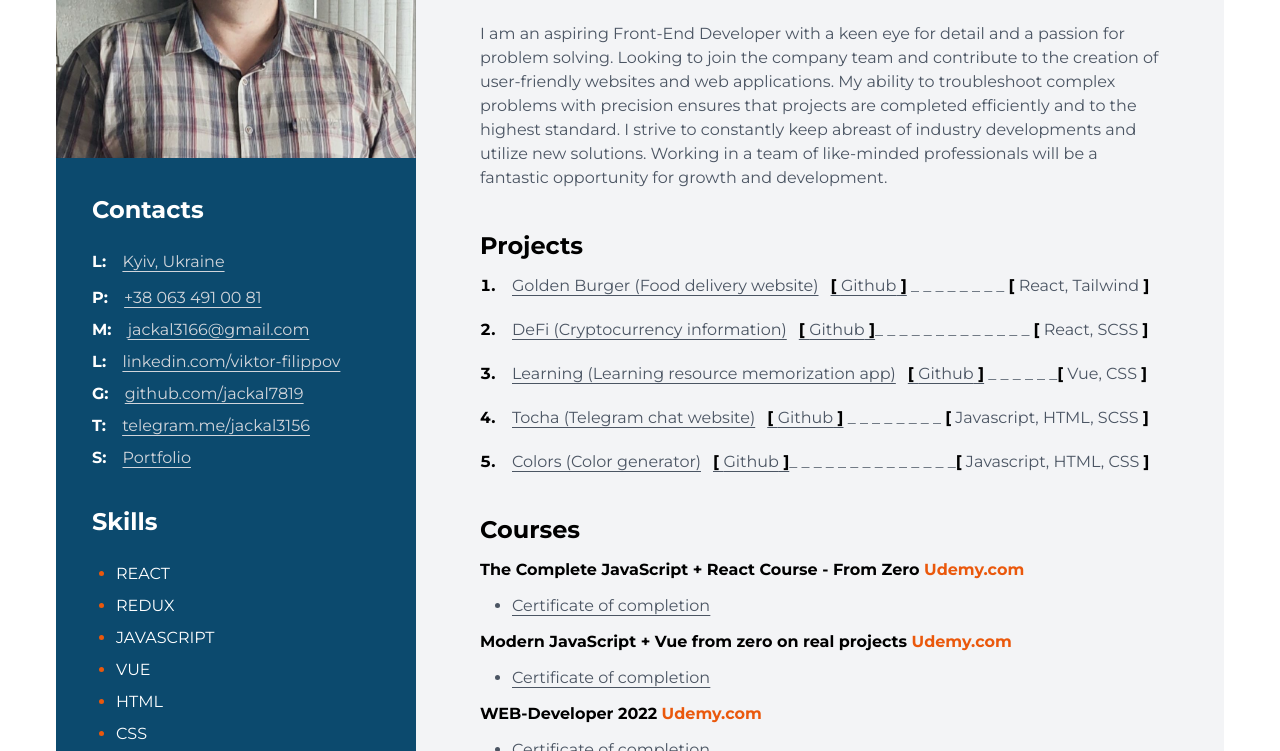
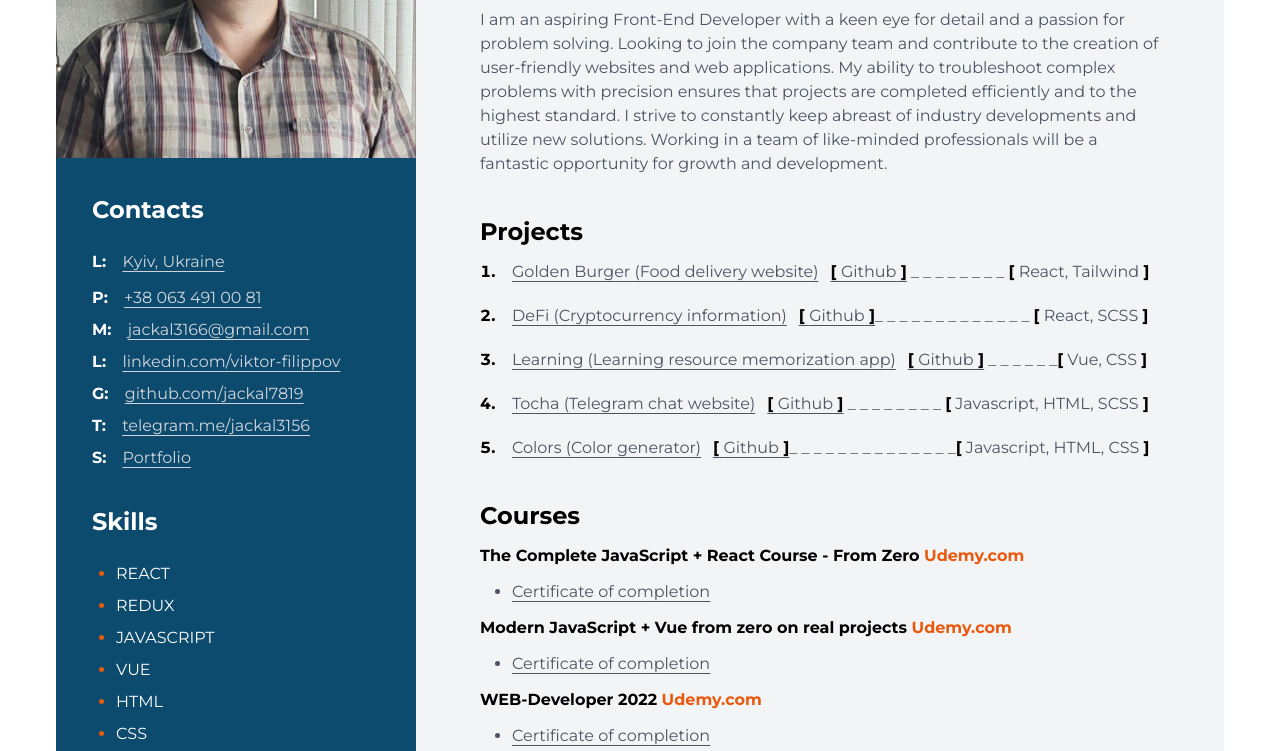
Before and after one commit to jackal7819/resume, a plain HTML site: page index.html in a window 1280 px wide. Shown: the part 274-1025 px from the top of the page. Drawn offline with nearby package versions, Linux system fonts and the light colour scheme.

Commit message:
Update index.html

```diff
--- a/index.html
+++ b/index.html
@@ -18,7 +18,7 @@
         <main
             class="w-full flex flex-row-reverse justify-content-center max-w-[1200px] max-h-[1700px] mx-auto my-4 p-4">
             <!--Main content-->
-            <div class="bg-gray-100 px-16 py-24">
+            <div class="bg-gray-100 px-16 py-[82px]">
                 <!--About-->
                 <section class="mb-10">
                     <h1 class="font-bold text-5xl mb-10">Viktor Filippov</h1>
@@ -42,29 +42,6 @@
                 <section class="mb-10">
                     <h3 class="font-bold text-2xl mb-3">Projects</h3>
                     <ol class="ml-5 list-decimal">
-                        <!-- <li class="mb-5 font-bold">
-                            <span class="text-gray-600 font-normal">
-                                <a
-                                    href="https://goldensand.onrender.com"
-                                    class="ml-3 underline underline-offset-4"
-                                    target="_blank"
-                                    >Golden Sand (Travel agency website)</a
-                                ><a
-                                    href="https://github.com/jackal7819/Golden-Sand"
-                                    class="ml-3 underline underline-offset-4"
-                                    target="_blank"
-                                    ><span class="font-bold text-black">[ </span
-                                    >Github<span class="font-bold text-black">
-                                        ]</span
-                                    ></a
-                                >_ _ _ _ _ _ _ _ _ _<span
-                                    class="font-bold text-black"
-                                    >[</span
-                                >
-                                React, Tailwind
-                                <span class="font-bold text-black">]</span>
-                            </span>
-                        </li> -->
                         <li class="font-bold mb-5">
                             <span class="text-gray-600 font-normal">
                                 <a
@@ -156,27 +133,6 @@
                                 <span class="font-bold text-black">]</span>
                             </span>
                         </li>
-                        <!-- <li class="font-bold mb-5">
-                            <span class="text-gray-600 font-normal">
-                                <a
-                                    href="https://jackal7819.github.io/Building/"
-                                    class="ml-3 underline underline-offset-4"
-                                    target="_blank"
-                                    >Building (Construction company website)</a
-                                ><a
-                                    href="https://github.com/jackal7819/Building"
-                                    class="ml-3 underline underline-offset-4"
-                                    target="_blank"
-                                    ><span class="font-bold text-black">[ </span
-                                    >Github<span class="font-bold text-black">
-                                        ]</span
-                                    ></a
-                                >
-                                _<span class="font-bold text-black">[</span>
-                                Javascript, HTML, SCSS
-                                <span class="font-bold text-black">]</span>
-                            </span>
-                        </li> -->
                         <li class="font-bold mb-5">
                             <span class="text-gray-600 font-normal">
                                 <a
```
